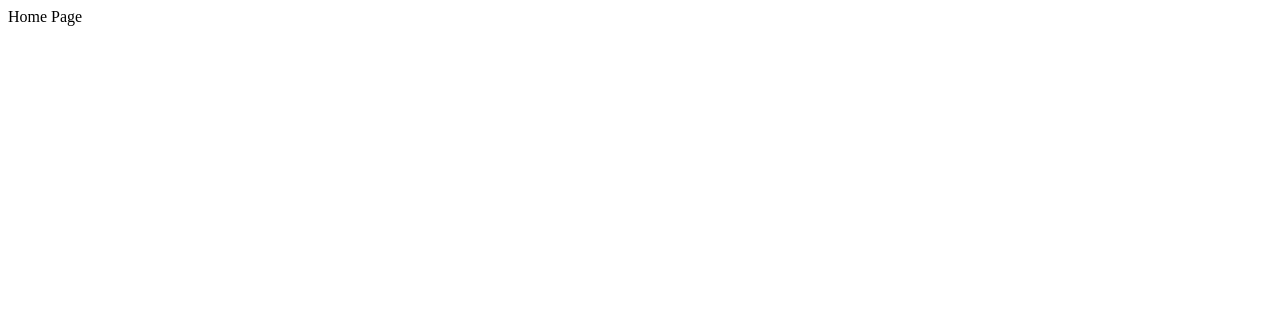
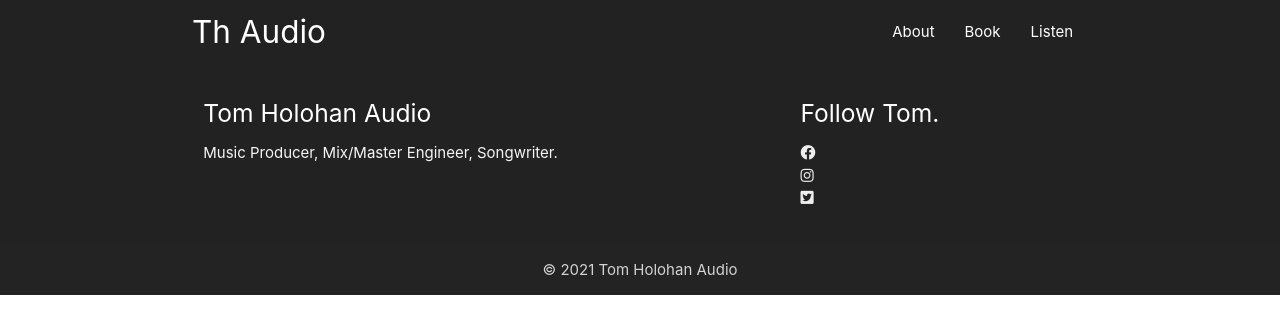
Before and after one commit to hollownotempty/Portfolio_4, a Django app: page / in a window 1280 px wide. Before the commit the part shown is almost empty. Shown: the top 334 px of the page. Run offline with Django 3.2, Linux system fonts and the light colour scheme.

Commit message:
Create header and footer for base.html

```diff
--- a/bookings/views.py
+++ b/bookings/views.py
@@ -5,7 +5,7 @@ from django.http import HttpResponse
 
 
 def returnHome(request):
-    return HttpResponse('Home Page')
+    return render(request, 'home.html')
 
 
 def returnBookingPage(request):
--- /dev/null
+++ b/static/css/styles.css
@@ -0,0 +1,9 @@
+/* --------------------------- Colors */
+
+.nav-bg-color {
+    background-color: #222222;
+}
+
+.footer-bg-color {
+    background-color: #222222;
+}
--- /dev/null
+++ b/static/js/script.js
@@ -0,0 +1,4 @@
+document.addEventListener('DOMContentLoaded', function() {
+    var elems = document.querySelectorAll('.sidenav');
+    var instances = M.Sidenav.init(elems);
+  });
--- a/templates/base.html
+++ b/templates/base.html
@@ -5,12 +5,62 @@
     <meta http-equiv="X-UA-Compatible" content="IE=edge">
     <meta name="viewport" content="width=device-width, initial-scale=1.0">
     <link rel="stylesheet" href="https://cdnjs.cloudflare.com/ajax/libs/materialize/1.0.0/css/materialize.min.css">
+    <link href="https://fonts.googleapis.com/icon?family=Material+Icons" rel="stylesheet">
+    <link rel="stylesheet" href="https://use.fontawesome.com/releases/v5.15.4/css/all.css" integrity="sha384-DyZ88mC6Up2uqS4h/KRgHuoeGwBcD4Ng9SiP4dIRy0EXTlnuz47vAwmeGwVChigm" crossorigin="anonymous">
+    <link rel="stylesheet" href="../static/css/styles.css">
     <title>Tom Holohan Audio</title>
 </head>
 <body>
-    <h1>Hello World!</h1>
+    <header>
+        <nav class="nav-bg-color">
+            <div class="nav-wrapper container">
+              <a href="#!" class="brand-logo">Th Audio</a>
+              <a href="#" data-target="mobile-demo" class="sidenav-trigger"><i class="material-icons">menu</i></a>
+              <ul class="right hide-on-med-and-down">
+                <li><a href="#">About</a></li>
+                <li><a href="#">Book</a></li>
+                <li><a href="https://soundcloud.com/hollownotempty">Listen</a></li>
+              </ul>
+            </div>
+          </nav>
 
+          <ul class="sidenav" id="mobile-demo">
+            <li><a href="sass.html">Sass</a></li>
+            <li><a href="badges.html">Components</a></li>
+            <li><a href="collapsible.html">Javascript</a></li>
+            <li><a href="mobile.html">Mobile</a></li>
+          </ul>
+
+    </header>
+
+    {% block content %}
+    {% endblock %}
+
+    <footer class="page-footer footer-bg-color">
+        <div class="container">
+            <div class="row">
+                <div class="col l6 s12">
+                    <h5 class="white-text">Tom Holohan Audio</h5>
+                    <p class="grey-text text-lighten-4">Music Producer, Mix/Master Engineer, Songwriter.</p>
+                </div>
+                <div class="col l4 offset-l2 s12">
+                    <h5 class="white-text">Follow Tom.</h5>
+                    <ul>
+                        <li><a class="grey-text text-lighten-3" href="https://facebook.com"><i class="fab fa-facebook"></i></a></li>
+                        <li><a class="grey-text text-lighten-3" href="https://instagram.com/holoh.an"><i class="fab fa-instagram"></i></a></li>
+                        <li><a class="grey-text text-lighten-3" href="https://twitter.com/hollownotempty"><i class="fab fa-twitter-square"></i></li>
+                    </ul>
+                </div>
+            </div>
+        </div>
+        <div class="footer-copyright">
+            <div class="container center">
+                © 2021 Tom Holohan Audio
+            </div>
+        </div>
+    </footer>
 
     <script src="https://cdnjs.cloudflare.com/ajax/libs/materialize/1.0.0/js/materialize.min.js"></script>
+    <script src="../static/js/script.js"></script>
 </body>
 </html>
--- /dev/null
+++ b/templates/home.html
@@ -0,0 +1,4 @@
+{% extends 'base.html' %}
+
+{% block content %}
+{% endblock %}
```
